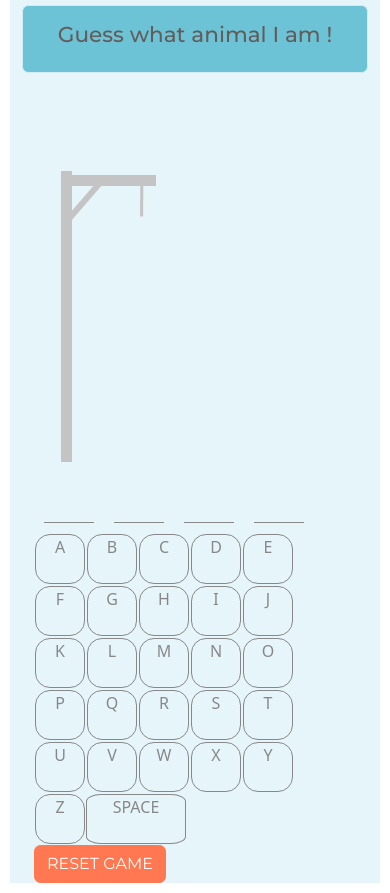
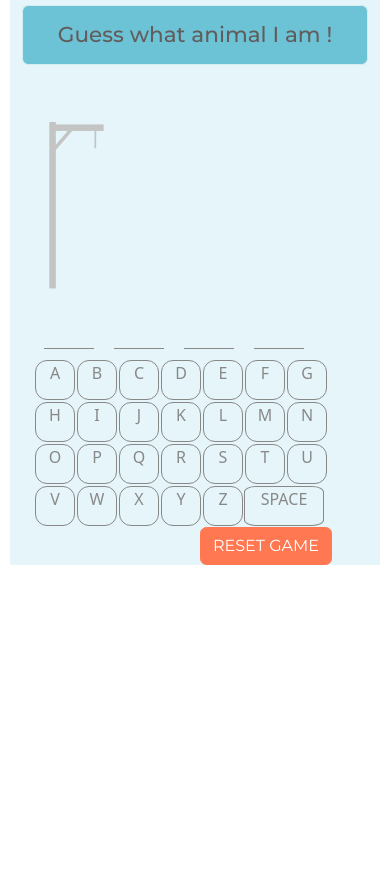
Before and after one commit to weklihua/Hangman, a plain HTML site: page index.html in a window 390 px wide. Shown: the part 46-939 px from the top of the page. After the commit the page ends 844 px from the top, so only its background shows below. Drawn offline with nearby package versions, Linux system fonts and the light colour scheme.

Commit message:
update css

```diff
--- a/css/main.css
+++ b/css/main.css
@@ -66,7 +66,7 @@ body {
 }
 
 img {
-  block-size: 100%;
+  block-size: 130%;
 }
 #guesses-board {
   display: flex;
@@ -84,3 +84,37 @@ img {
 #keyboard:hover {
     cursor: pointer;
 }
+
+@media only screen and (max-width: 600px) {
+  #alert {
+    margin: 0;
+  }
+  #message {
+    margin: 0;
+  }
+  img {
+    block-size: 100%;
+  }
+  .col-sm-12.col-md-5 {
+    height:200px;
+  }
+  .cell {
+    height: 40px;
+    width: 40px;
+}
+.wide-cell {
+  height: 40px;
+  width: 80px;
+  display: inline-block;
+  border: 1px solid #888888;
+  border-radius: 15%;
+  text-align: center;
+}
+button {
+  float: right;
+}
+/* #keyboard {
+  width:320;
+} */
+
+}
--- a/index.html
+++ b/index.html
@@ -25,7 +25,7 @@
           <div class="col-sm-12 col-md-6" id="guesses-board">
         </div>
         <div class="row">
-          <div class="col-sm-5 col-md-5"></div>
+          <div class="col-sm-1 col-md-5"></div>
           <div class="col-sm-12 col-md-7" id="keyboard"></div>
         </div>
         <div class="row">
```
